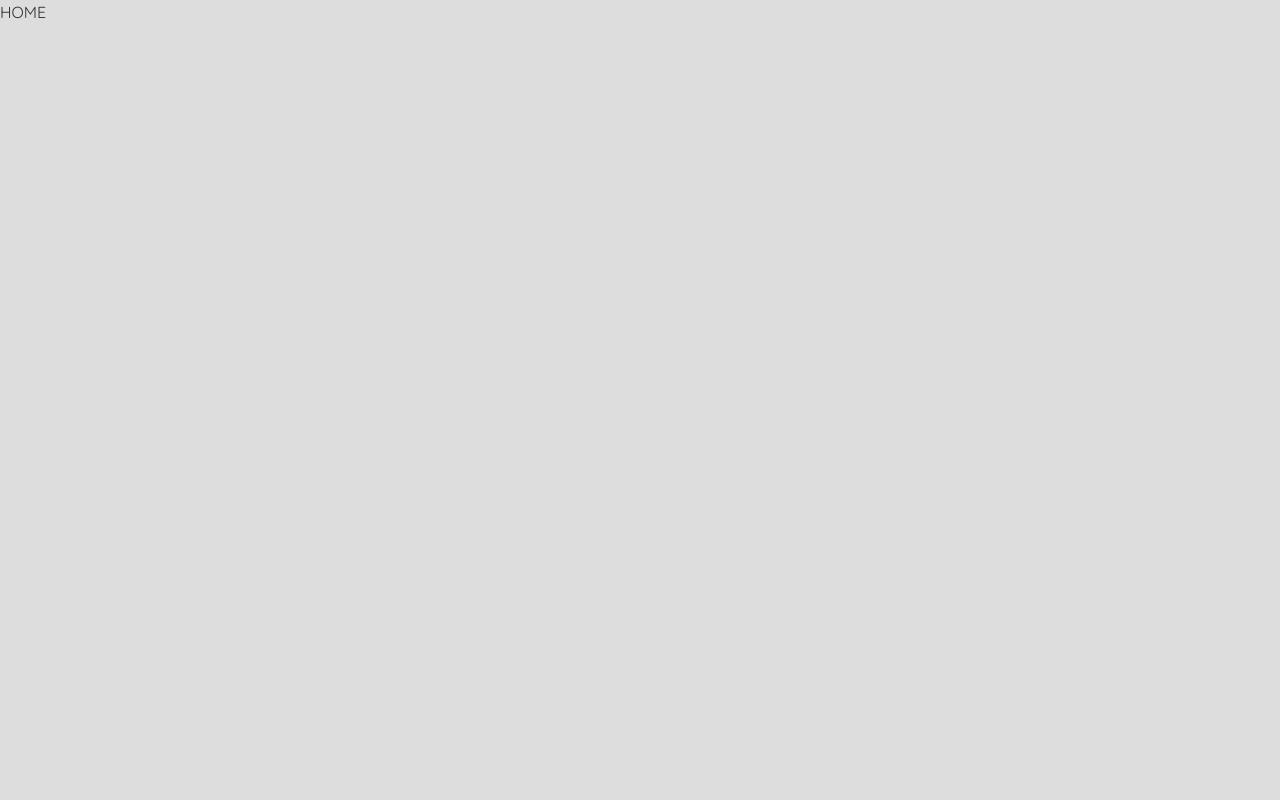
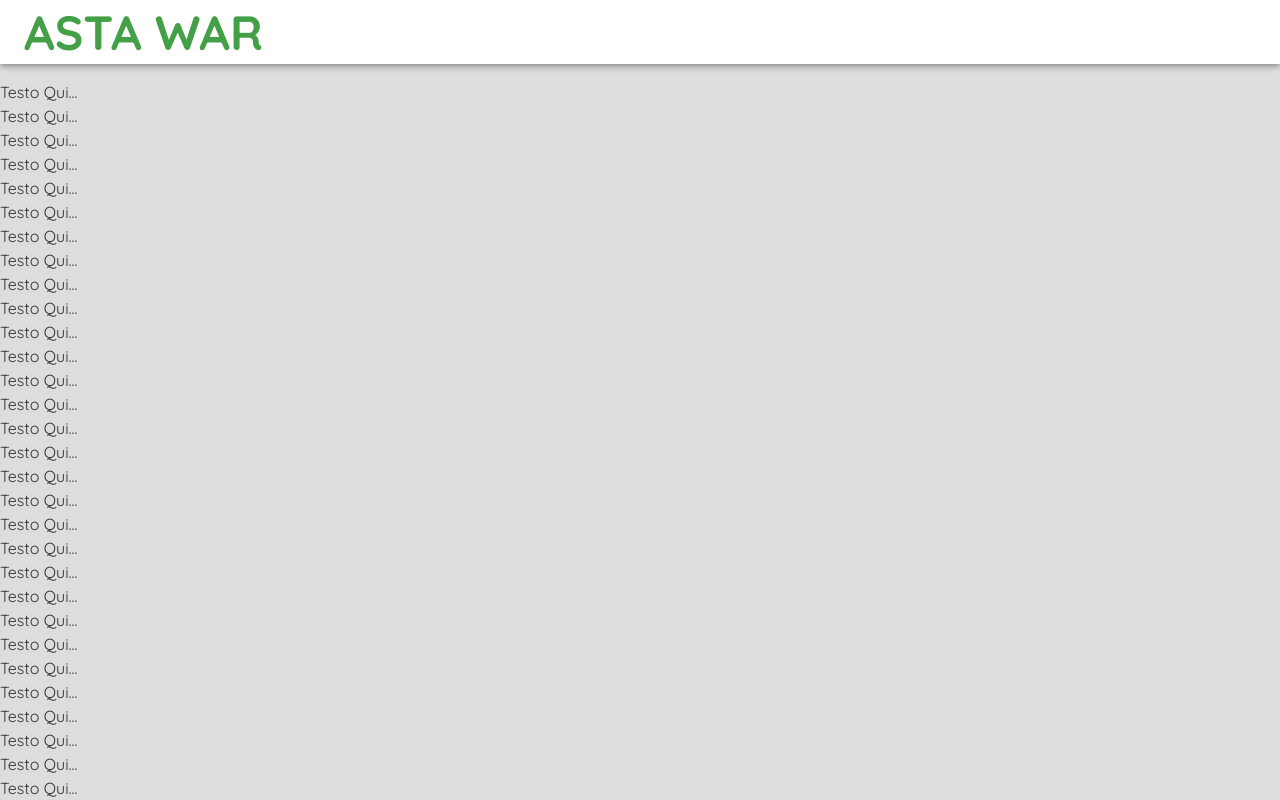
Before and after one commit to danielecomandini/astawar, a React (Vite) app: page /home in a window 1280 px wide. Shown: the top 800 px of the page. Built offline with nearby package versions, Linux system fonts and the light colour scheme.

Commit message:
Home with scrollable contents

```diff
--- a/src/UI/themes/AstaWarTheme.tsx
+++ b/src/UI/themes/AstaWarTheme.tsx
@@ -9,7 +9,7 @@ export const AW_COLORS = {
   check:      '#339955', // Check Icon
   black:      '#000000',
   white:      '#FFFFFF',
-  blu:        '#1976D2',
+  blue:        '#1976D2',
   yellow:     '#FBC02D',
   orange:     '#FB8C00',
   green:      '#43A047',
@@ -20,6 +20,8 @@ export const AW_COLORS = {
 };
 
 export const AW_FONT_FAMILY = 'Quicksand'
+// export const AW_FONT_FAMILY = 'Times New Roman'
+
 
 // Create the theme
 const AstaWarTheme = createTheme({
@@ -33,16 +35,16 @@ const AstaWarTheme = createTheme({
       secondary: AW_COLORS.highlight,
     },
     primary: {
-      main: AW_COLORS.highlight,
+      main: AW_COLORS.green,
       contrastText: '#000000',
     },
     secondary: {
-      main: AW_COLORS.text,
+      main: AW_COLORS.orange,
       contrastText: AW_COLORS.background,
     },
   },
   typography: {
-    fontFamily: 'Quicksand, sans-serif',
+    fontFamily: AW_FONT_FAMILY,
     h1: {
         fontSize: '6rem',
         fontWeight: 300,
--- /dev/null
+++ b/src/pages/home/AstaWarHomeIndex.jsx
@@ -0,0 +1,18 @@
+import AstaWarHomeNavigationBar from "./components/AstaWarHomeNavigationBar";
+
+const AstaWarHomeIndex = () => {
+  return (
+    <>
+      <AstaWarHomeNavigationBar />
+      <div style={{
+        height: '100hv',
+        overflowY: 'auto',
+        paddingTop: '80px'
+      }}>
+        {Array.from( {length: 100}, (_,i) => <div key={i}>Testo Qui...</div>)}
+      </div>
+    </>
+  );
+};
+
+export default AstaWarHomeIndex;
--- /dev/null
+++ b/src/pages/home/components/AstaWarHomeNavigationBar.jsx
@@ -0,0 +1,23 @@
+import { AppBar, Box, Toolbar } from "@mui/material";
+import AW_Text from "../../../UI/elements/texts/AWText";
+import { AW_COLORS } from "../../../UI/themes/AstaWarTheme";
+
+const AstaWarHomeNavigationBar = () => {
+  return (
+    <Box sx={{ flexGrow: 1 }}>
+      <AppBar position="fixed">
+        <Toolbar
+          style={{
+            backgroundColor: AW_COLORS.white,
+          }}
+        >
+          <AW_Text variant="h3" color={AW_COLORS.green} fontWeight="bold">
+            ASTA WAR
+          </AW_Text>
+        </Toolbar>
+      </AppBar>
+    </Box>
+  );
+};
+
+export default AstaWarHomeNavigationBar;
--- a/src/routing/AstaWarRouter.jsx
+++ b/src/routing/AstaWarRouter.jsx
@@ -1,11 +1,12 @@
 import { BrowserRouter as Router, Routes, Route } from "react-router-dom";
 import AstaWarSubscriptionIndex from "../pages/subscriptions/AstaWarSubscriptionIndex";
+import AstaWarHomeIndex from "../pages/home/AstaWarHomeIndex";
 
 const AstaWarRouter = () => {
   return (
     <Router>
       <Routes>
-        <Route path="/home" element={<div>HOME</div>} />
+        <Route path="/home" element={<AstaWarHomeIndex />} />
         <Route path="/subscription" element={<AstaWarSubscriptionIndex />} />
         <Route path="/action" element={<div>ACTION</div>} />
         <Route path="/contact" element={<div>CONTACT</div>} />
```
